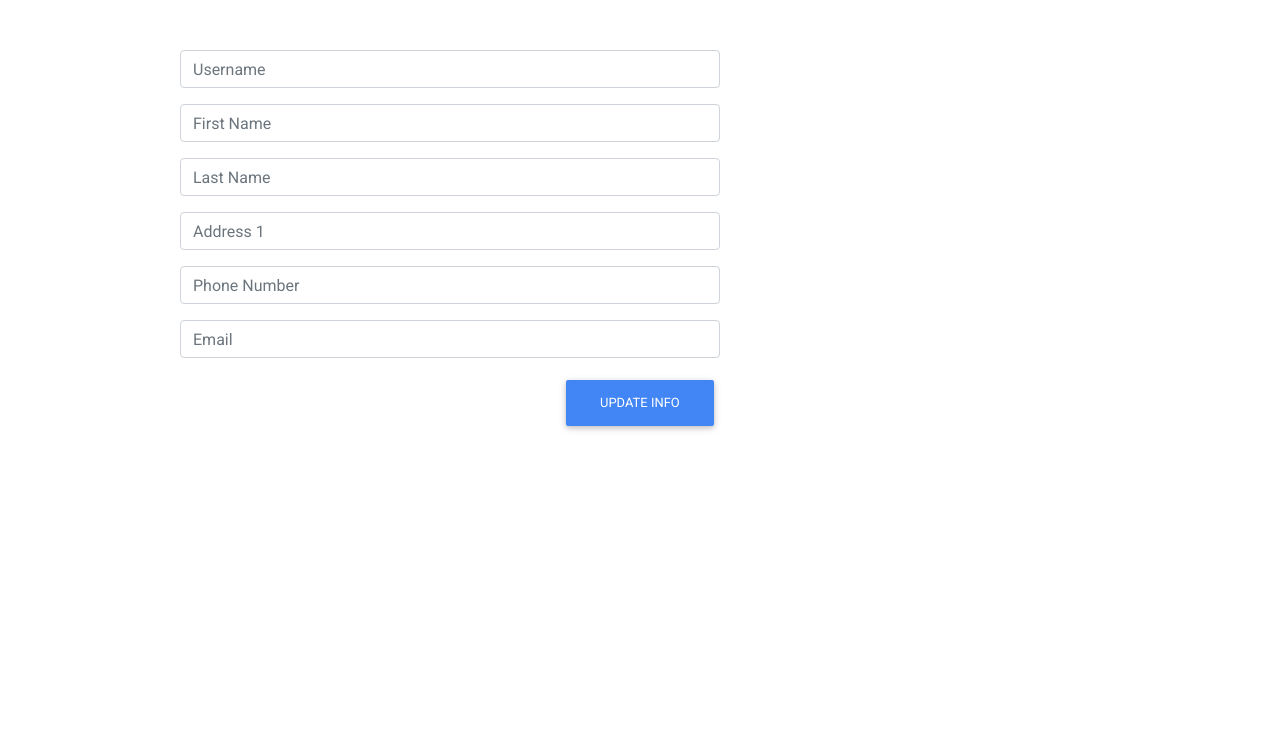
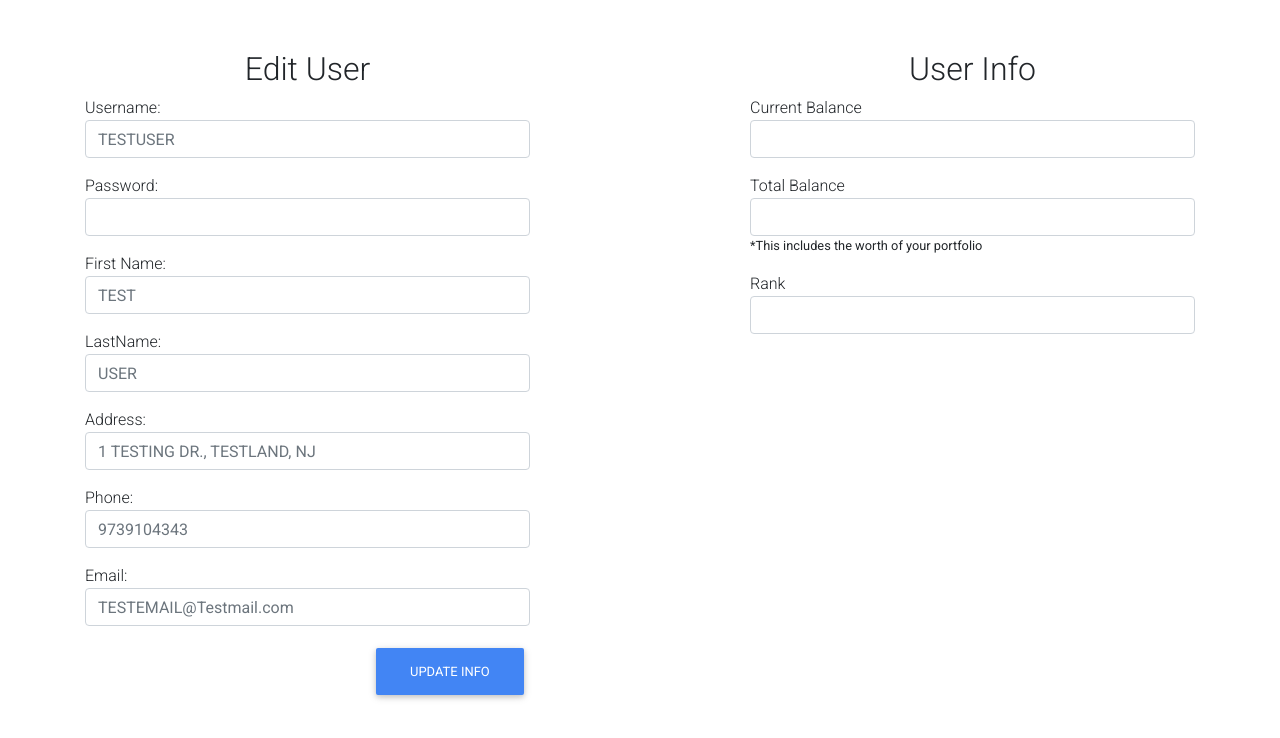
Before and after one commit to Cardinallop/TradingGame, a React (Create React App) app in the folder frontend/: page /profile in a window 1280 px wide. Shown: the top 738 px of the page. Built offline with nearby package versions, Linux system fonts and the light colour scheme.

Commit message:
Implemented UI for SellItem.jsx and ProfileInfo.jsx

```diff
--- a/frontend/src/components/DashBoard/Homepage/BuyItem.jsx
+++ b/frontend/src/components/DashBoard/Homepage/BuyItem.jsx
@@ -61,9 +61,22 @@ class BuyItem extends Component{
         this.setState({items: newState});
     }
 
+    /**
+     * This method will convert the map of selected items into a JSON and send it as a post request to the api
+     */
+    buyItems = () => {
+        let selected = this.state.itemsSold;
+        let json = [];
+        for(let[key,value] of selected){
+            json.push(value);
+        }
+
+        //== INCOMPLETE ==
+        //write api call to server
+    }
+
     render(){
         return (
-
 
             <div className="card">
                 <div className="card-header">Buy Items</div>
--- a/frontend/src/components/DashBoard/Homepage/SellItem.jsx
+++ b/frontend/src/components/DashBoard/Homepage/SellItem.jsx
@@ -1,9 +1,117 @@
 import React, { Component } from "react";
+import 'bootstrap/dist/css/bootstrap.min.css';
+import 'mdbreact/dist/css/mdb.css';
+import Item from "./Item";
 
 class SellItem extends Component{
 
+    state={
+        items: [],
+        totalPrice: 0.00,
+        itemsSold: new Map(),
+    };
+
+    componentDidMount = () =>{
+        this.fillStateWithTestInfo();
+    }
+
+    /**
+     * This method keeps track of all the items and their quantities that the user wants to buy by storing the values in a hashamp
+     * @param {JSON} item contains name, price, and quantity fields
+     */
+    addToCart = (item) => {
+        let map = this.state.itemsSold;
+        map.set(item.name, item);
+        this.calculateTotal();
+    }
+
+    /**
+     * Calculates the running sum of the prices of all the items the user wants to buy
+     */
+    calculateTotal = () => {
+        let itemsSold = this.state.itemsSold;
+        let totalPrice = 0;
+        for(let[key, value] of itemsSold){
+            totalPrice += (value.price * value.quantity);
+        }
+        totalPrice = (Math.round(totalPrice * 100) / 100).toFixed(2);
+        this.setState({totalPrice: totalPrice});
+    }
+
+    /**
+     * This method is for testing purposes
+     */
+    fillStateWithTestInfo = () => {
+        let newState = [];
+        newState.push({
+            name: "apple",
+            price: 5.37,
+            quantity: 5
+        });
+        newState.push({
+            name: "orange",
+            price: 2,
+            quantity: 10
+        });
+        newState.push({
+            name: "watermelon",
+            price: 10,
+            quantity: 4
+        });
+        this.setState({items: newState});
+    }
+
+    /**
+     * This method will convert the map of selected items into a JSON and send it as a post request to the api
+     */
+    sellItems = () => {
+        let selected = this.state.itemsSold;
+        let json = [];
+        for(let[key,value] of selected){
+            json.push(value);
+        }
+
+        //== INCOMPLETE ==
+        //write api call to server
+    }
+
     render(){
-        return <h1> in progress </h1>
+        return(
+            <div className="card">
+                <div className="card-header">Sell Items</div>
+                <div className="card-body">
+                    <table className="table">
+                        <thead>
+                            <tr>
+                                <th scope="col">Item Name</th>
+                                <th scope="col">Price</th>
+                                <th scope="col">Quantity</th>
+                            </tr>
+                        </thead>
+                        <tbody>
+                            {this.state.items.map( (item, index) => (
+                                <Item
+                                    key={index}
+                                    name={item.name}
+                                    price={item.price}
+                                    quantity={item.quantity}
+                                    addToCart={this.addToCart}
+                                />
+                            ) )}
+                        </tbody>
+
+                    </table>
+
+
+                    <div className="d-flex justify-content-end">
+                        <span>Total: ${parseFloat(this.state.totalPrice)}</span>
+                    </div>
+                    <div className="d-flex justify-content-end">
+                        <button className="btn btn-primary">Sell</button>
+                    </div>
+                </div>
+            </div>
+        );
     }
 }
 
--- /dev/null
+++ b/frontend/src/components/DashBoard/Profile/ProfileInfo.css
@@ -0,0 +1,8 @@
+.editUserInput {
+  width: 100%;
+}
+
+.inlineStretch {
+  display: inline-block;
+  width: auto;
+}
--- a/frontend/src/components/DashBoard/Profile/ProfileInfo.jsx
+++ b/frontend/src/components/DashBoard/Profile/ProfileInfo.jsx
@@ -1,48 +1,146 @@
 import React, { Component } from "react";
 import 'bootstrap/dist/css/bootstrap.min.css';
 import 'mdbreact/dist/css/mdb.css';
+import './ProfileInfo.css';
 
 class ProfileInfo extends Component{
 
     state = {
+        username: "",
+        firstname: "",
+        lastname: "",
+        address: "",
+        phone: "",
+        email: "",
+    };
 
-    };
+    componentDidMount = () => {
+        this.getUserInfo();
+    }
+
+    /**
+     * This method passes the users username to the render method
+     */
+    getUsername = () => {
+        //== INCOMPLETE ==
+        let username = "TESTUSER1";
+        let suffix = "'s balance"
+        return username + suffix
+    }
+
+    /**
+     * This method returns the amount of money this user has
+     */
+    getCurrentBalance = () => {
+
+    }
+
+    /**
+     * This mehtod returns the amount of money this user has including their portfolio
+     */
+    getTotalBalance = () => {
+
+    }
+
+    /**
+     * This method returns the rank of this user
+     */
+    getRank = () => {
+
+    }
+
+    /**
+     * This method will send the api a get request and update the state
+     */
+    getUserInfo = () => {
+        //Temporary test info
+        let username="TESTUSER";
+        let firstname="TEST";
+        let lastname="USER";
+        let address="1 TESTING DR., TESTLAND, NJ";
+        let phone="9739104343";
+        let email="TESTEMAIL@Testmail.com";
+
+        //Set the state
+        this.setState({
+            username: username,
+            firstname: firstname,
+            lastname: lastname,
+            address: address,
+            phone: phone,
+            email: email
+        })
+    }
+
+    /**
+     * This method will send the api an update request to update the users info
+     */
+    updateUser = (event) => {
+
+    }
 
     render(){
 
         return(
             <div className="container" style={{paddingTop: "50px"}}>
                 <div className="row">
-                    <div className="col-md-1">
-                    </div>
 
-                    <div className="col-md-6">
+                    <div className="col-md-5">
+                        <h2>Edit User</h2>
                         <form>
-                            <div className="form-group">
-                                <input type="text" className="form-control" id="username" placeholder="Username"></input>
+                            <div className="form-group form-inline">
+                                <label>Username: </label>
+                                <input type="text" className="form-control" id="username" placeholder={this.state.username} style={{width: "100%"}}></input>
                             </div>
-                            <div className="form-group">
-                                <input type="text" className="form-control" id="firstname" placeholder="First Name"></input>
+                            <div className="form-group form-inline">
+                                <label>Password: </label>
+                                <input type="text" className="form-control" id="username" style={{width: "100%"}}></input>
                             </div>
-                            <div className="form-group">
-                                <input type="text" className="form-control" id="lastname" placeholder="Last Name"></input>
+                            <div className="form-group form-inline">
+                                <label>First Name: </label>
+                                <input type="text" className="form-control" id="firstname" placeholder={this.state.firstname} style={{width: "100%"}}></input>
                             </div>
-                            <div className="form-group">
-                                <input type="text" className="form-control" id="address1" placeholder="Address 1"></input>
+                            <div className="form-group form-inline">
+                                <label>LastName: </label>
+                                <input type="text" className="form-control" id="lastname" placeholder={this.state.lastname} style={{width: "100%"}}></input>
                             </div>
-                            <div className="form-group">
-                                <input type="number" className="form-control" id="phone" placeholder="Phone Number"></input>
+                            <div className="form-group form-inline">
+                                <label>Address: </label>
+                                <input type="text" className="form-control" id="address" placeholder={this.state.address} style={{width: "100%"}}></input>
                             </div>
-                            <div className="form-group">
-                                <input type="text" className="form-control" id="email" placeholder="Email"></input>
+                            <div className="form-group form-inline">
+                                <label>Phone: </label>
+                                <input type="number" className="form-control" id="phone" placeholder={this.state.phone} style={{width: "100%"}}></input>
+                            </div>
+                            <div className="form-group form-inline">
+                                <label>Email: </label>
+                                <input type="text" className="form-control" id="email" placeholder={this.state.email} style={{width: "100%"}}></input>
                             </div>
                             <div class="d-flex justify-content-end">
-                            <button type="submit" className="btn btn-primary">Update Info</button>
+                                <button type="submit" className="btn btn-primary">Update Info</button>
                             </div>
 
                         </form>
                     </div>
-                    <div className="col-md-5"></div>
+                    <div className="col-md-2"></div>
+                    <div className="col-md-5">
+                        <h2>User Info</h2>
+                        <form>
+                            <div className="form-group form-inline">
+                                <label>Current Balance</label>
+                                <input type="text" className="form-control" value={this.getCurrentBalance} style={{width: "100%"}} readonly></input>
+                            </div>
+                            <div className="form-group form-inline">
+                                <label>Total Balance</label>
+                                <input type="text" className="form-control" value={this.getTotalBalance} style={{width: "100%"}} readonly></input>
+                                <small>*This includes the worth of your portfolio</small>
+                            </div>
+                            <div className="form-group form-inline">
+                                <label>Rank</label>
+                                <input type="text" className="form-control" value={this.getRank} style={{width: "100%"}} readonly></input>
+                            </div>
+                        </form>
+                    </div>
                 </div>
             </div>
         );
```
Also changed, not shown: 1 other file (tests, documents, lock files or other folders).
